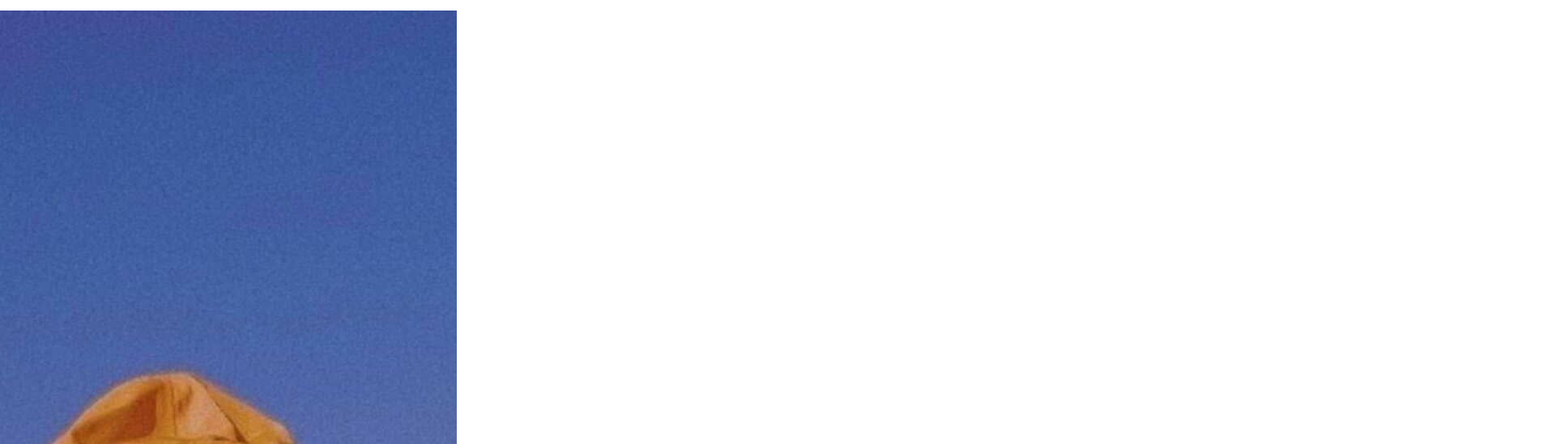
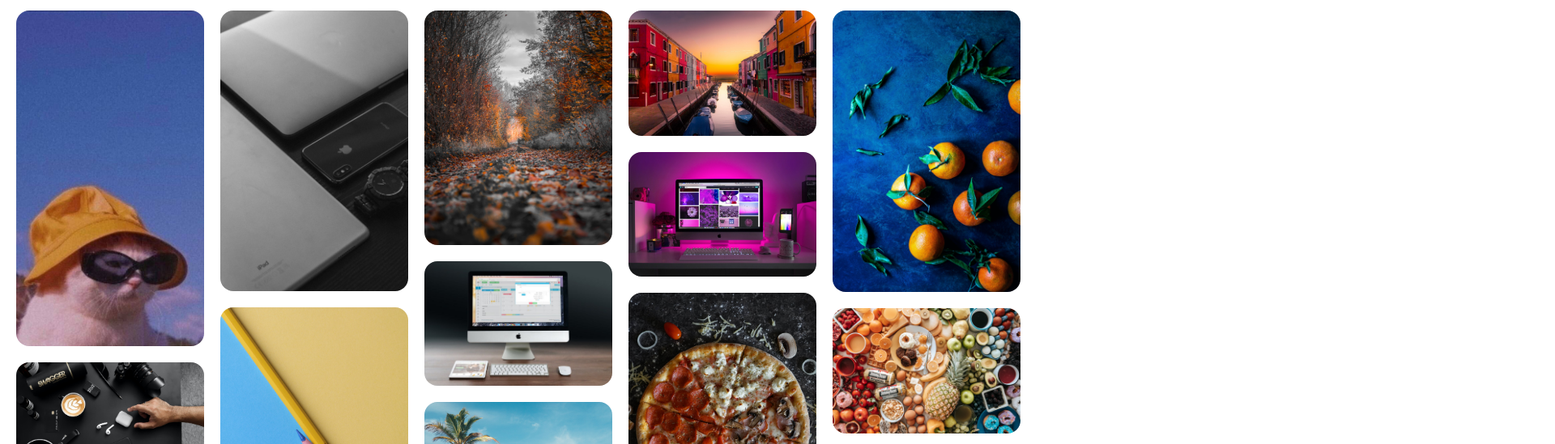
Before and after one commit to TwoHitsWack/PinterestHomeClone, a plain HTML site: page index.html in a window 1280 px wide. Shown: the part 67-616 px from the top of the page at 81% size, 1920 px wide, since content can reach past the window. Drawn offline with Linux system fonts and the light colour scheme.

Commit message:
Se agregaron los estilos a la seccion de galeria.

```diff
--- a/css/styles.css
+++ b/css/styles.css
@@ -162,3 +162,48 @@ nav .iconos img{
 /* #endregion --------ICONOS-> */
 
 /* #endregion --------MENU PRINCIPAL-> */
+
+/* #region --------GALERIA-> */
+.row{
+    width: 1260px;
+    margin: 0 auto;
+    padding: 80px 0;
+    display: flex;
+}
+
+.column{
+    width: 23%;
+    margin: 0 10px;
+}
+
+.item{
+    margin: 0 0 16px 0;
+}
+
+.container-img{
+    position: relative;
+    cursor: zoom-in;
+    transition: all .3s;
+}
+
+.container-img:hover::before{
+    content: '';
+    width: 100%;
+    height: 99%;
+    position: absolute;
+    top: 0;
+    left: 0;
+    background-color: rgba(0, 0, 0, 0.4);
+    border-radius: 16px;
+    transition: all .3s;
+}
+
+.container-img img{
+    width: 100%;
+    border-radius: 16px;
+}
+
+.container-img div{
+    display: none;
+}
+/* #endregion --------GALERIA-> */
```
